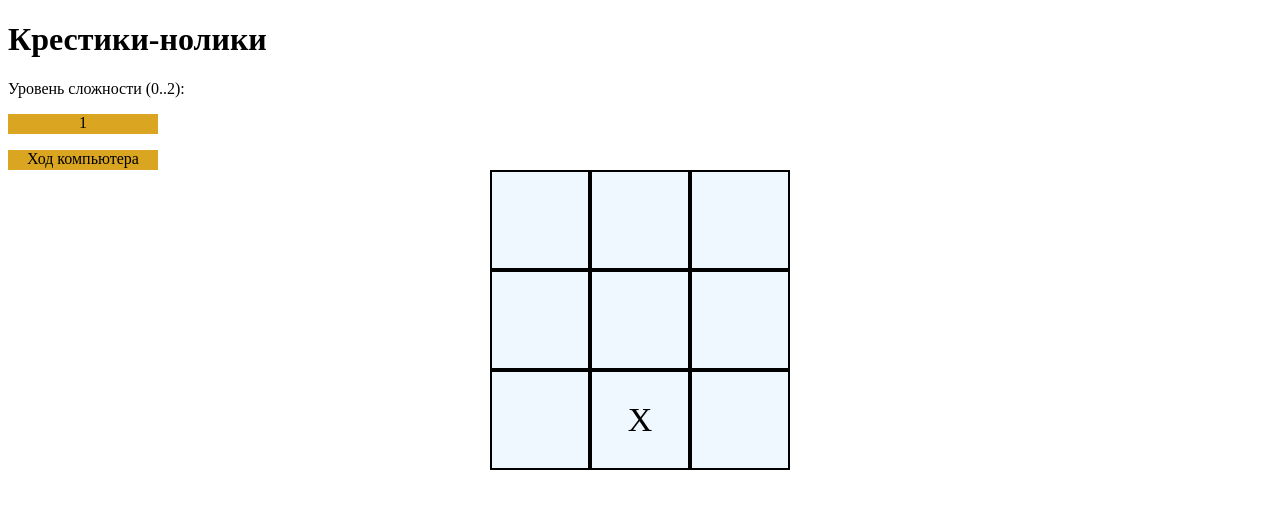
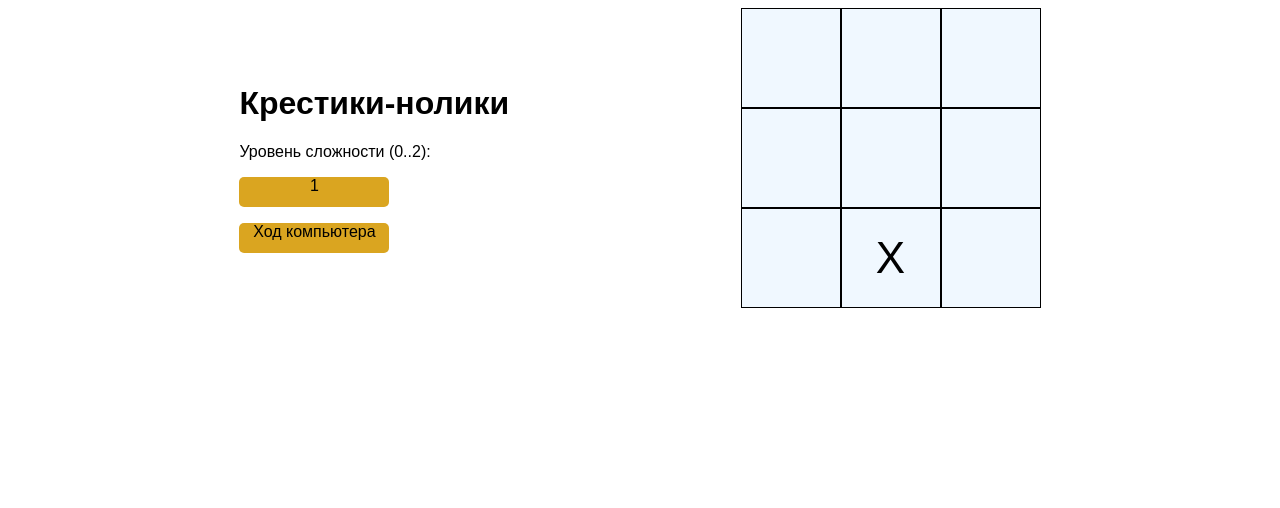
Before and after one commit to Shakhemir/JS_tic-tac-toe, a plain HTML site: page index.html in a window 1280 px wide. Both pictures are taken after a click on the element "Ход компьютера". Drawn offline with Linux system fonts and the light colour scheme.

Commit message:
Немного подкорректировал стили, добавил мигание выигрышной партии

```diff
--- a/index.html
+++ b/index.html
@@ -6,11 +6,13 @@
     <link rel="stylesheet" href="style.css">
 </head>
 <body>
-    <h1>Крестики-нолики</h1>
-    <p>Уровень сложности (0..2):
-    <div id="level" class="button">1</div></p>
-    <div id="move-ai" class="button">Ход компьютера</div>
     <div class="game-area">
+        <div id="text-side">
+            <h1>Крестики-нолики</h1>
+            <p>Уровень сложности (0..2):
+            <div id="level" class="button">1</div></p>
+            <div id="move-ai" class="button">Ход компьютера</div>
+        </div>
         <div id="area">
             <div class="box"></div>
             <div class="box"></div>
--- a/style.css
+++ b/style.css
@@ -1,17 +1,33 @@
+body {
+    font-family: 'Montserrat', sans-serif;
+}
+
+.blink_me {
+    animation: blinker 1s linear infinite;
+}
+
+@keyframes blinker {
+    50% {
+        opacity: 0;
+    }
+}
+
 .button{
     width: 150px;
-    height: 20px;
+    height: 30px;
     background-color: goldenrod;
     color: black;
     text-align: center;
     cursor: pointer;
+    border-radius: 5px;
 }
 .game-area {
     width: 100%;
     height: 100%;
-    justify-content: center;
+    justify-content: space-evenly;
     display: flex;
     align-items: center;
+    vert-align: middle;
 }
 
 #area {
@@ -25,9 +41,9 @@
 .box {
     width: 100px;
     height: 100px;
-    border: 2px solid black;
+    border: 1px solid black;
     box-sizing: border-box;
-    font-size: 34px;
+    font-size: 44px;
     color: black;
     display: flex;
     justify-content: center;
@@ -57,7 +73,7 @@
     border: 1px solid black;
     background-color: white;
     position: absolute;
-    top: 60%;
+    top: 50%;
     left: 50%;
     transform: translate(-50%, -50%);
     display: flex;
--- a/tic-tac-toe.js
+++ b/tic-tac-toe.js
@@ -21,7 +21,7 @@ area.addEventListener('click', e => {
     if (e.target.innerHTML === '') {
         move % 2 === 0 ? e.target.innerHTML = symbolX : e.target.innerHTML = symbol0;
         move++;
-        let win_check = check();
+        let win_check = check(true);
         if (win_check) {
             displayWinMessage(win_check)
         } else ai_move()
@@ -72,13 +72,13 @@ const ai_move = () => {
     }
     cells[selectCell].innerHTML = ai_symb;
     move++;
-    let win_check = check();
+    let win_check = check(true);
     if (win_check) {
         displayWinMessage(win_check)
     }
 }
 
-const check = () => {
+const check = (blink = false) => {
     checkCells();
     for (let i = 0; i < win_matrix.length; i++) {
         let symbol = cells[win_matrix[i][0]].innerHTML;
@@ -88,6 +88,11 @@ const check = () => {
                 cells[win_matrix[i][1]].innerHTML === symbol &&
                 cells[win_matrix[i][2]].innerHTML === symbol
             ) {
+                if (blink) {
+                    cells[win_matrix[i][0]].style.animation = 'blinker 1s linear infinite';
+                    cells[win_matrix[i][1]].style.animation = 'blinker 1s linear infinite';
+                    cells[win_matrix[i][2]].style.animation = 'blinker 1s linear infinite';
+                }
                 return symbol;
             }
         }
```
